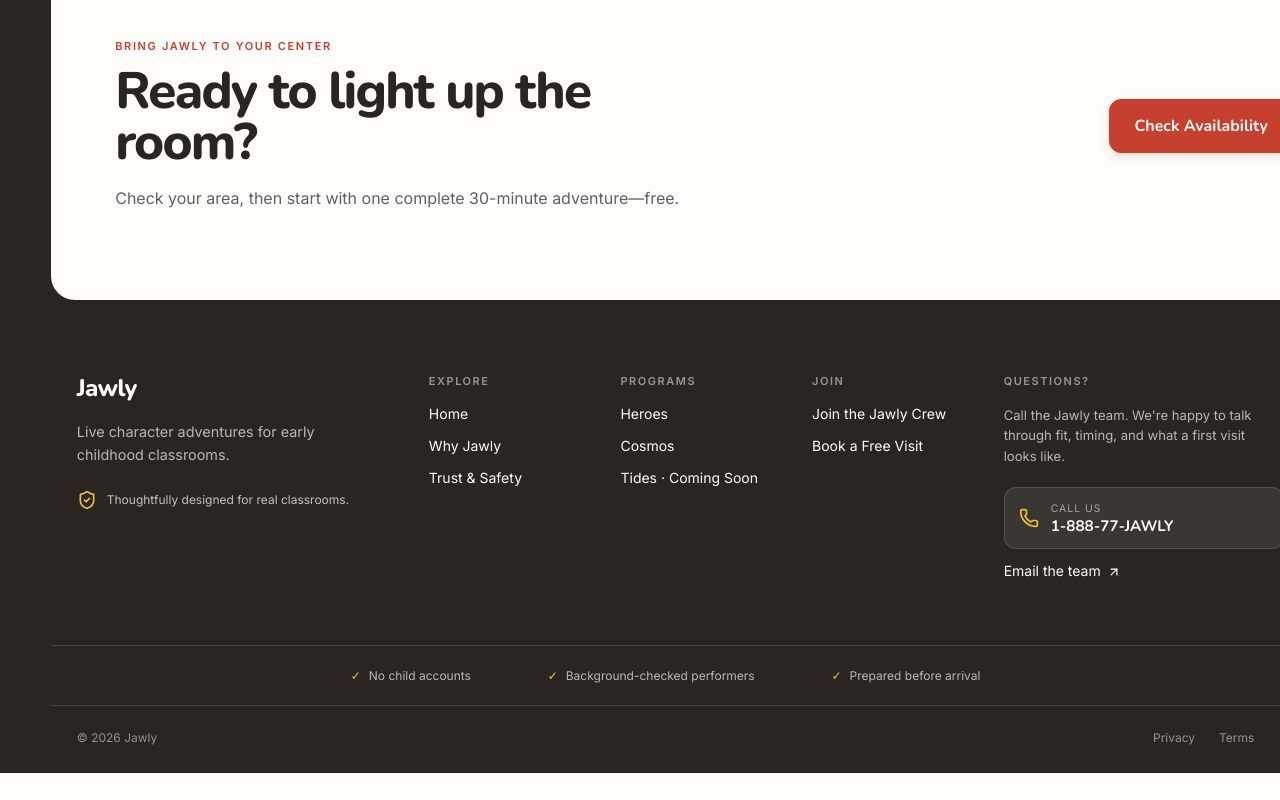
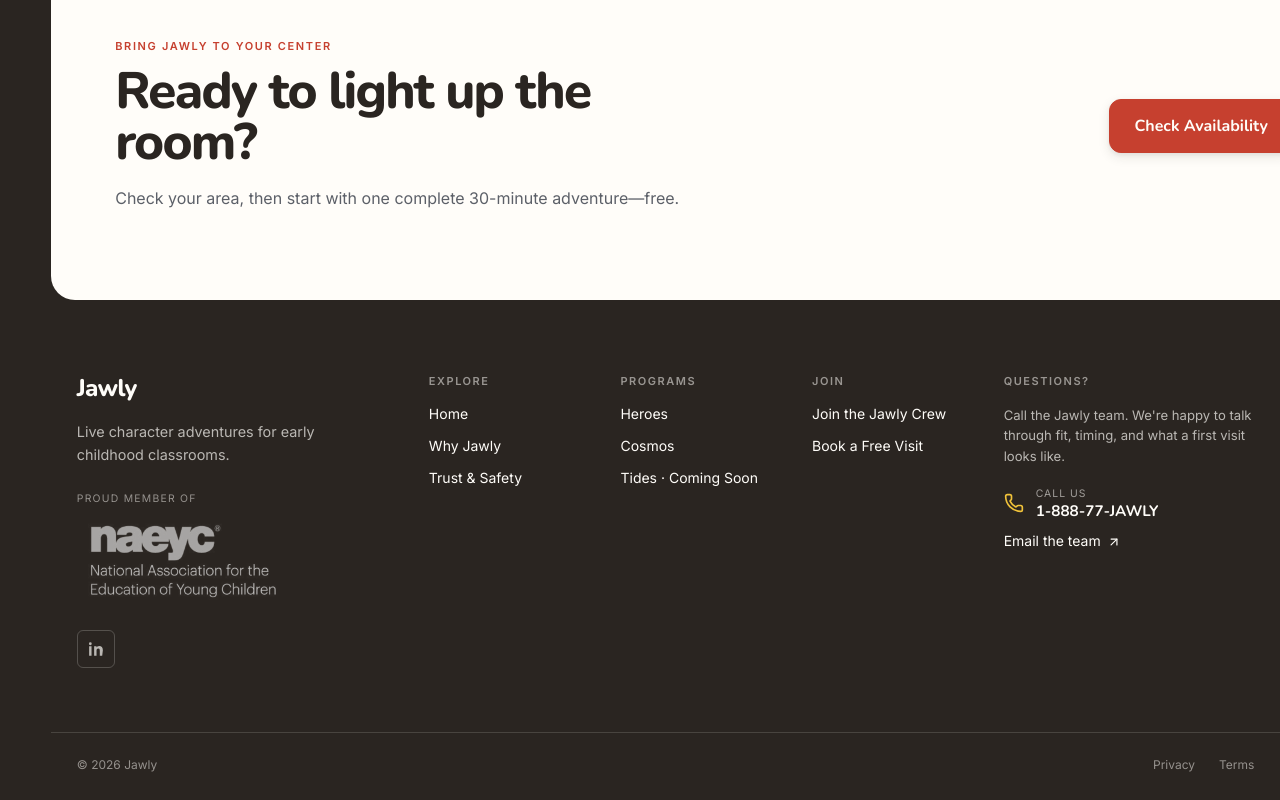
Before and after one commit to Jawly-kids/jawly.kids, a Next.js app: page / in a window 1280 px wide. Shown: the part 9128-9928 px from the top of the page. Before the commit the page ends 9901 px from the top, so only its background shows below. Built offline with nearby package versions, Linux system fonts and the light colour scheme.

Commit message:
Simplify footer trust and social details

```diff
--- a/components/site/Footer.tsx
+++ b/components/site/Footer.tsx
@@ -1,8 +1,16 @@
 import Link from "next/link";
-import { ArrowUpRight, Phone, ShieldCheck } from "lucide-react";
+import { ArrowUpRight, Phone } from "lucide-react";
 import CheckArea from "@/components/availability/CheckArea";
 import { programs, site } from "@/lib/site";
 import styles from "./site.module.css";
+
+function LinkedInIcon() {
+  return (
+    <svg viewBox="0 0 24 24" aria-hidden="true" fill="currentColor">
+      <path d="M5.3 7.8H1.7V22h3.6V7.8ZM3.5 2A2.1 2.1 0 1 0 3.5 6.2 2.1 2.1 0 0 0 3.5 2ZM22.3 13.9c0-4.3-2.3-6.3-5.3-6.3-2.5 0-3.6 1.4-4.2 2.3V7.8H9.2V22h3.6v-7c0-1.8.3-3.6 2.6-3.6 2.2 0 2.3 2.1 2.3 3.7V22h3.6l1-8.1Z" />
+    </svg>
+  );
+}
 
 export default function Footer() {
   return (
@@ -27,9 +35,22 @@
             {site.name}
           </Link>
           <p>{site.description}</p>
-          <div className={styles.footerTrustMark}>
-            <ShieldCheck aria-hidden="true" />
-            <span>Thoughtfully designed for real classrooms.</span>
+          <div className={styles.footerMembership}>
+            <span>Proud member of</span>
+            <img
+              src="/brand/naeyc-member.png"
+              alt="NAEYC — National Association for the Education of Young Children"
+            />
+          </div>
+          <div className={styles.footerSocials} aria-label="Jawly social media">
+            <a
+              href="https://www.linkedin.com/company/jawly-kids"
+              target="_blank"
+              rel="noreferrer"
+              aria-label="Jawly on LinkedIn"
+            >
+              <LinkedInIcon />
+            </a>
           </div>
         </div>
 
@@ -71,12 +92,6 @@
         </div>
       </div>
 
-      <div className={styles.footerTrustRow} aria-label="Jawly trust principles">
-        <span>No child accounts</span>
-        <span>Background-checked performers</span>
-        <span>Prepared before arrival</span>
-      </div>
-
       <div className={styles.footerBottom}>
         <span>© {new Date().getFullYear()} Jawly</span>
         <div>
--- a/components/site/site.module.css
+++ b/components/site/site.module.css
@@ -362,21 +362,53 @@
   line-height: 1.6;
 }
 
-.footerTrustMark {
-  margin-top: 24px;
-  display: flex;
-  align-items: center;
-  gap: 10px;
-  color: rgb(255 253 249 / .72);
-  font-size: .75rem;
-  line-height: 1.35;
+.footerMembership {
+  margin-top: 26px;
+  display: grid;
+  gap: 9px;
 }
 
-.footerTrustMark svg {
-  width: 20px;
-  height: 20px;
-  flex: 0 0 auto;
-  color: var(--yellow);
+.footerMembership span {
+  color: rgb(255 253 249 / .5);
+  font-size: .65rem;
+  letter-spacing: .12em;
+  text-transform: uppercase;
+}
+
+.footerMembership img {
+  width: 210px;
+  height: auto;
+  display: block;
+  filter: grayscale(1) invert(1);
+  mix-blend-mode: screen;
+  opacity: .76;
+}
+
+.footerSocials {
+  margin-top: 22px;
+  display: flex;
+  gap: 8px;
+}
+
+.footerSocials a {
+  width: 36px;
+  height: 36px;
+  display: grid;
+  place-items: center;
+  color: rgb(255 253 249 / .68);
+  border: 1px solid rgb(255 253 249 / .2);
+  border-radius: 6px;
+  transition: color 160ms ease, border-color 160ms ease;
+}
+
+.footerSocials svg {
+  width: 16px;
+  height: 16px;
+}
+
+.footerSocials a:hover {
+  color: var(--paper);
+  border-color: rgb(255 253 249 / .55);
 }
 
 .footerGroup {
@@ -409,14 +441,9 @@
 }
 
 .supportCall {
-  width: 100%;
-  padding: 14px;
   display: flex;
   align-items: center;
   gap: 12px;
-  background: rgb(255 253 249 / .08);
-  border: 1px solid rgb(255 253 249 / .14);
-  border-radius: 12px;
 }
 
 .supportCall > svg {
@@ -462,28 +489,10 @@
   outline-offset: 4px;
 }
 
-.footerTrustRow,
 .footerBottom {
   width: min(1400px, 100%);
   margin-right: auto;
   margin-left: auto;
-}
-
-.footerTrustRow {
-  padding: 22px clamp(12px, 2vw, 28px);
-  display: flex;
-  justify-content: center;
-  gap: clamp(24px, 6vw, 84px);
-  color: rgb(255 253 249 / .68);
-  border-top: 1px solid rgb(255 253 249 / .14);
-  border-bottom: 1px solid rgb(255 253 249 / .14);
-  font-size: .75rem;
-}
-
-.footerTrustRow span::before {
-  content: "✓";
-  margin-right: 8px;
-  color: var(--yellow);
 }
 
 .footerBottom {
@@ -492,6 +501,7 @@
   justify-content: space-between;
   gap: 24px;
   color: rgb(255 253 249 / .5);
+  border-top: 1px solid rgb(255 253 249 / .14);
   font-size: .75rem;
 }
 
@@ -687,13 +697,6 @@
     grid-column: 1 / -1;
   }
 
-  .footerTrustRow {
-    padding-inline: 8px;
-    justify-content: flex-start;
-    flex-wrap: wrap;
-    gap: 14px 28px;
-  }
-
   .footerBottom {
     padding-inline: 8px;
     flex-direction: column;
@@ -714,9 +717,6 @@
     grid-column: auto;
   }
 
-  .footerTrustRow {
-    flex-direction: column;
-  }
 }
 
 @media (prefers-reduced-motion: reduce) {
```
Also changed, not shown: public/brand/naeyc-member.png (added).
